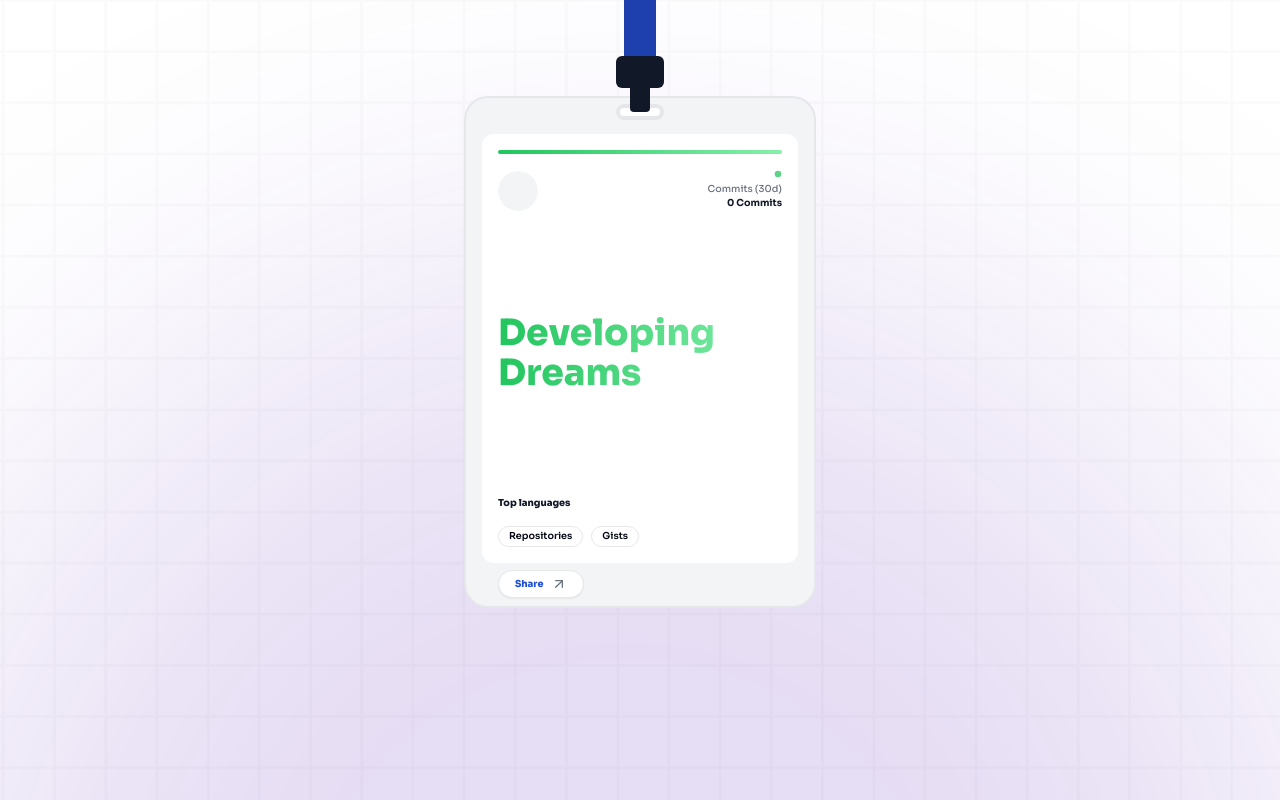
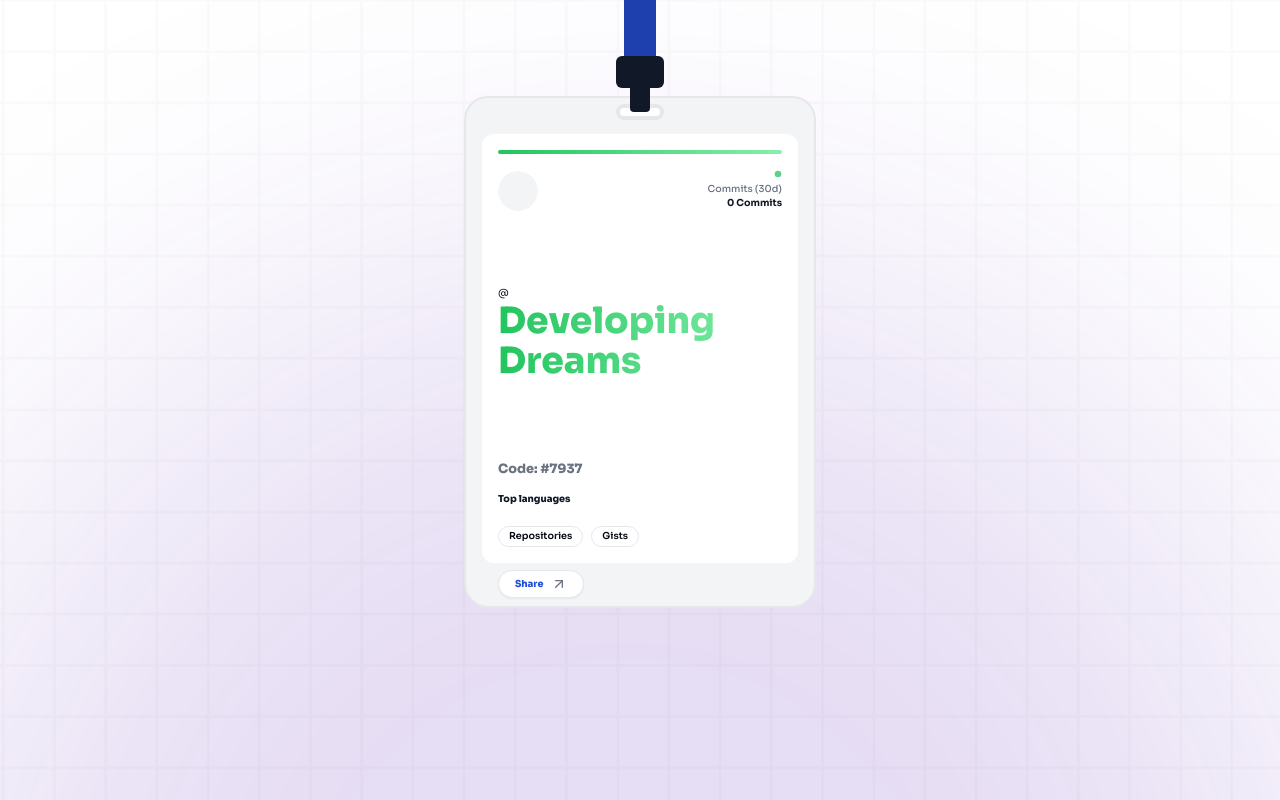
Before and after one commit to mendesjar/gitbadge, a React (Vite) app: page / in a window 1280 px wide. Built offline with nearby package versions, Linux system fonts and the light colour scheme; no server answers.

Commit message:
feat: username with title main

```diff
--- a/src/App.tsx
+++ b/src/App.tsx
@@ -141,12 +141,18 @@ function App() {
                   </header>
                 </div>
                 <main>
-                  <h1 className="bg-gradient-to-r from-green-500 to-green-300 text-transparent bg-clip-text font-black text-4xl text-wrap w-full break-words capitalize">Developing dreams</h1>
+                  <p className="text-[0.6rem]">@{user?.login}</p>
+                  <h1 className="bg-gradient-to-r from-green-500 to-green-300 text-transparent bg-clip-text font-black text-4xl text-wrap w-full break-words capitalize">
+                    Developing dreams
+                  </h1>
                 </main>
-                <div>
+                <div className="text-primary">
+                  <Label className="text-[0.8rem] font-extrabold text-muted-foreground">
+                    Code: #{Math.floor(Math.random() * 10000)}
+                  </Label>
                   <div
                     id="languages"
-                    className="flex flex-col gap-y-1 mb-2 text-[0.6rem] text-primary font-extrabold"
+                    className="flex flex-col text-[0.6rem] gap-y-1 my-3 font-extrabold"
                   >
                     Top languages
                     <Label
@@ -165,7 +171,7 @@ function App() {
                           {}
                         )
                       )
-                        .sort((a: any, b: any) => b[1] - a[1])
+                        .sort((a, b) => b[1] - a[1])
                         .slice(0, 3)
                         .map((entry) => entry[0])
                         .join(", ")}
```
